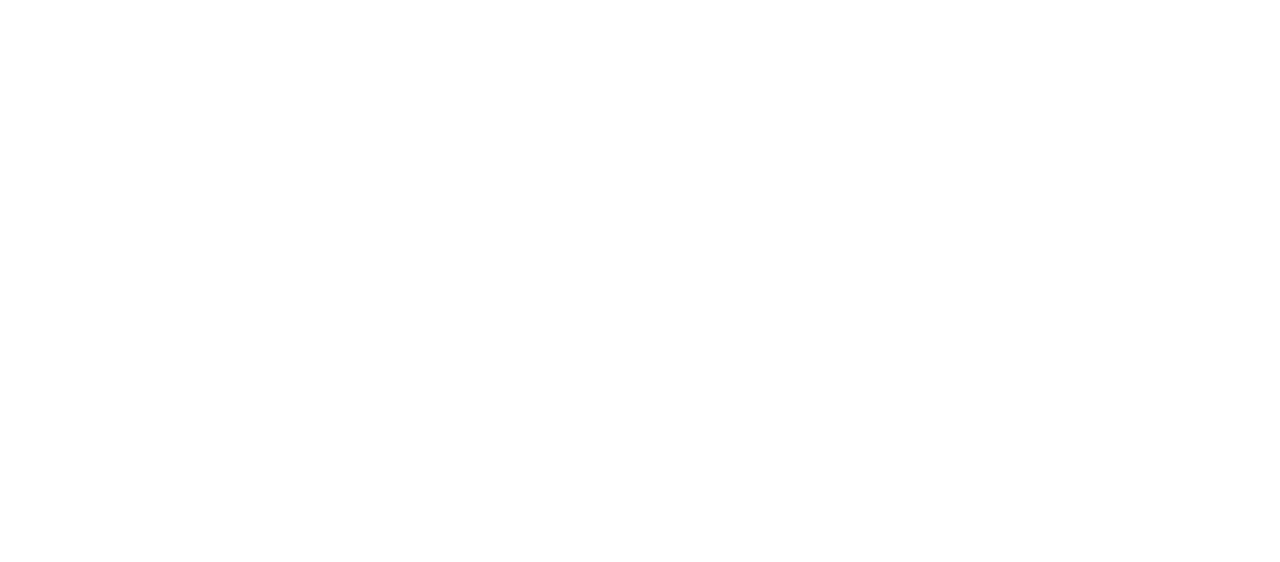
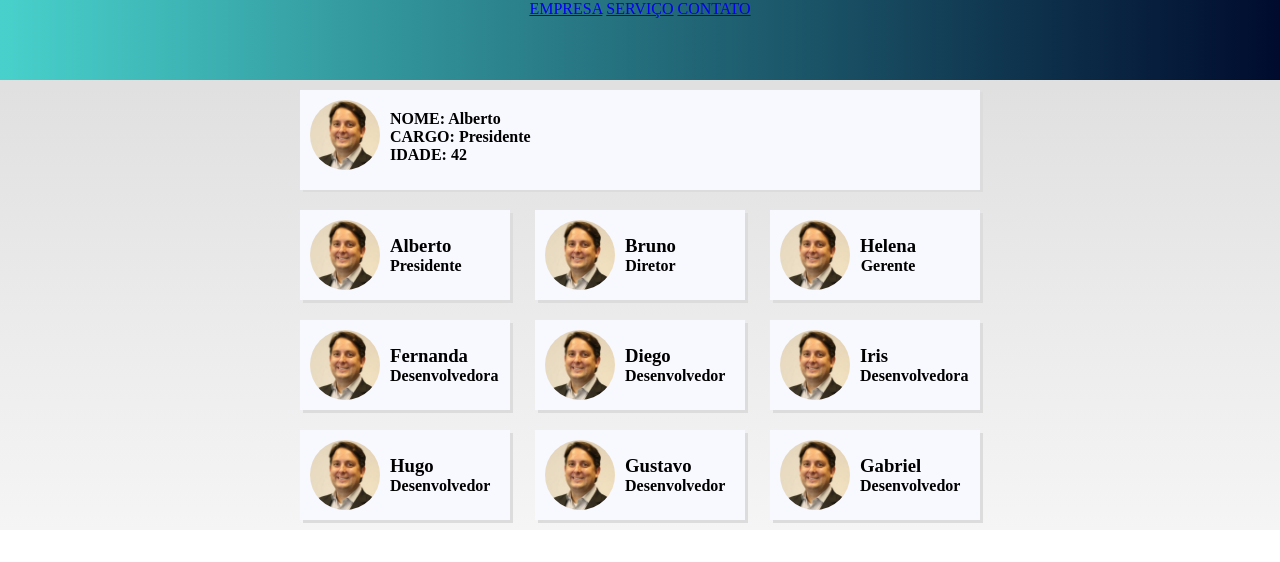
Before and after one commit to nandoapm/commcepta-front-end, a plain HTML site: page index.html in a window 1280 px wide. Drawn offline with Linux system fonts and the light colour scheme.

Commit message:
atualizacao do projeto

```diff
--- a/css/style.css
+++ b/css/style.css
@@ -0,0 +1,85 @@
+/** configuração geral **/
+*{
+	margin: 0;
+  padding: 0;
+}
+
+body{
+	text-align: center;
+
+}
+
+/** configuração do menu **/
+
+/** configuração do titulo **/
+
+/** configuração dos cards **/
+#conteudo {
+  width: 100%;
+  height: 100%;
+  background: linear-gradient(#DCDCDC, #F5F5F5);
+  display: flex;
+  flex-direction: row;
+  flex-wrap: wrap;
+}
+
+#conteudo-principal {
+  width: 700px;
+  height: 100%;
+  margin: 0px auto;
+
+  display: flex;
+  flex-direction: row;
+  flex-wrap: wrap;
+  justify-content: space-between;
+}
+
+.titulo {
+  width: 100%;
+  height: 80px;
+  background: linear-gradient(to left, #000b2d, #48d1cc);
+}
+
+.box {
+  width: 210px;
+  height: 90px;
+  background: #F8F8FF;
+  margin: 10px;
+  box-shadow: 3px 3px #DCDCDC;
+  border: 1px #dcdcdc;
+}
+
+.boxprincipal {
+  margin: 10px;
+  width: 100%;
+  height: 100px;
+  background: #F8F8FF;
+  box-shadow: 3px 2px #DCDCDC;
+}
+
+.box:hover {
+  background:#000b2d;
+  color: #F5F5F5;
+}
+
+.card {
+  display: flex;
+  flex-direction: row;
+}
+
+.card img {
+  width: 70px;
+  height: 70px;
+  margin: 10px;
+  border-radius: 50%;
+}
+
+.card h3 {
+  text-align: left;
+  margin-top: 25px;
+}
+
+#titulo {
+  text-align: left;
+  margin-top: 20px;
+}
--- a/index.html
+++ b/index.html
@@ -10,6 +10,140 @@
   <title>Projeto Commcepta</title>
 </head>
 <body>
+  <!-- Area de menu -->
+  <div id="conteudo">
+    <div class="titulo">
+      <a href="#">EMPRESA</a>
+      <a href="#">SERVIÇO</a>
+      <a href="#">CONTATO</a>
+    </div>
 
+    <!-- Area de Titulo -->
+    <div id="conteudo-principal">
+      <div class="boxprincipal">
+        <!-- verificar e fazer testes-->
+        <div class="card">
+            <div>
+                <img src="./img/person1.jpg" alt="Alberto">
+            </div>
+            <div id="titulo">
+              <h4>NOME: Alberto</h4>
+              <h4>CARGO: Presidente</h4>
+              <h4>IDADE: 42</h4>
+            </div>
+          </div>
+
+      </div>
+
+      <!-- Area dos cards-->
+      <div class="box">
+        <div class="card">
+          <div>
+              <img src="./img/person1.jpg" alt="Alberto">
+          </div>
+          <div>
+            <h3>Alberto</h3>
+            <h4>Presidente</h4>
+          </div>
+        </div>
+      </div>
+
+      <div class="box">
+        <div class="card">
+          <div>
+              <img src="./img/person1.jpg" alt="Alberto">
+          </div>
+          <div>
+            <h3>Bruno</h3>
+            <h4>Diretor</h4>
+          </div>
+        </div>
+      </div>
+
+      <div class="box">
+        <div class="card">
+          <div>
+              <img src="./img/person1.jpg" alt="Alberto">
+          </div>
+          <div>
+            <h3>Helena</h3>
+            <h4>Gerente</h4>
+          </div>
+        </div>
+      </div>
+
+      <div class="box">
+        <div class="card">
+          <div>
+              <img src="./img/person1.jpg" alt="Alberto">
+          </div>
+          <div>
+            <h3>Fernanda</h3>
+            <h4>Desenvolvedora</h4>
+          </div>
+        </div>
+      </div>
+
+      <div class="box">
+        <div class="card">
+          <div>
+              <img src="./img/person1.jpg" alt="Alberto">
+          </div>
+          <div>
+            <h3>Diego</h3>
+            <h4>Desenvolvedor</h4>
+          </div>
+        </div>
+      </div>
+
+      <div class="box">
+        <div class="card">
+          <div>
+              <img src="./img/person1.jpg" alt="Alberto">
+          </div>
+          <div>
+            <h3>Iris</h3>
+            <h4>Desenvolvedora</h4>
+          </div>
+        </div>
+      </div>
+
+      <div class="box">
+        <div class="card">
+          <div>
+              <img src="./img/person1.jpg" alt="Alberto">
+          </div>
+          <div>
+            <h3>Hugo</h3>
+            <h4>Desenvolvedor</h4>
+          </div>
+        </div>
+      </div>
+
+      <div class="box">
+        <div class="card">
+          <div>
+              <img src="./img/person1.jpg" alt="Alberto">
+          </div>
+          <div>
+            <h3>Gustavo</h3>
+            <h4>Desenvolvedor</h4>
+          </div>
+        </div>
+      </div>
+
+      <div class="box">
+        <div class="card">
+          <div>
+              <img src="./img/person1.jpg" alt="Alberto">
+          </div>
+          <div>
+            <h3>Gabriel</h3>
+            <h4>Desenvolvedor</h4>
+          </div>
+        </div>
+      </div>
+    </div>
+  </div>
 </body>
 </html>
```
Also changed, not shown: img/person1.jpg (added).
